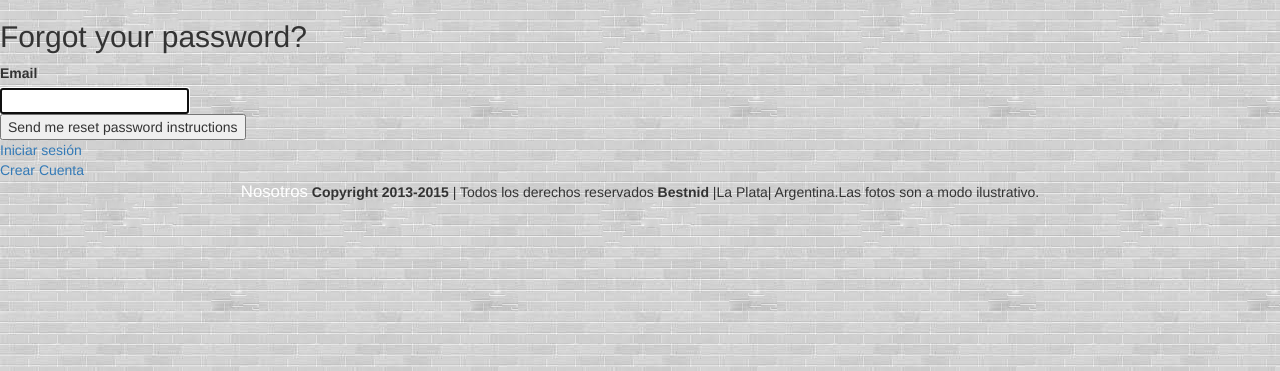
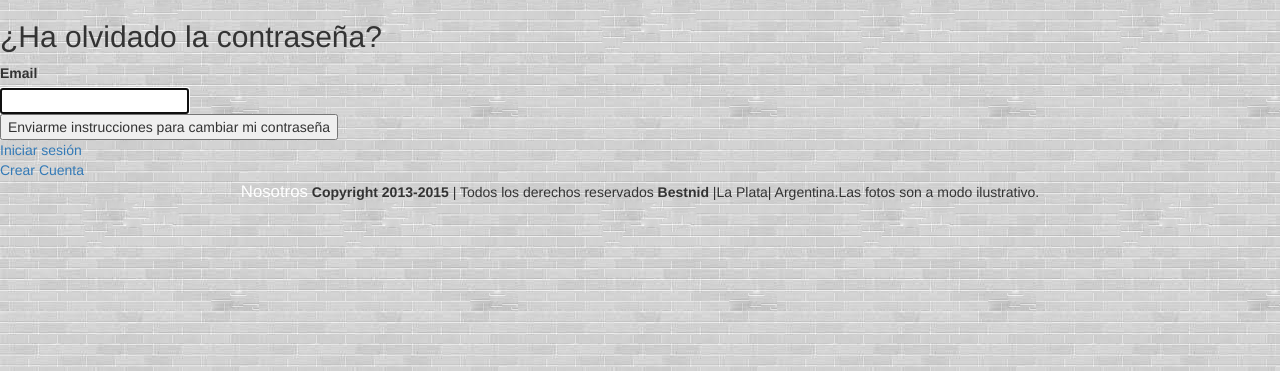
Before and after one commit to fscipo/codifive, a Rails app: page /users/password/new in a window 1280 px wide. Shown: the part 77-448 px from the top of the page. Run offline with Rails 7, Linux system fonts and the light colour scheme; style sheets or scripts are compiled from the project's sources; some libraries are stand-ins or nearby versions.

Commit message:
Problemas de cambios hechos por ber

```diff
--- a/app/views/devise/passwords/new.html.erb
+++ b/app/views/devise/passwords/new.html.erb
@@ -1,4 +1,4 @@
-<h2>Forgot your password?</h2>
+<h2>¿Ha olvidado la contraseña?</h2>
 
 <%= form_for(resource, as: resource_name, url: password_path(resource_name), html: { method: :post }) do |f| %>
   <%= devise_error_messages! %>
@@ -9,7 +9,7 @@
   </div>
 
   <div class="actions">
-    <%= f.submit "Send me reset password instructions" %>
+    <%= f.submit "Enviarme instrucciones para cambiar mi contraseña" %>
   </div>
 <% end %>
 
```
Also changed, not shown: app/views/devise/passwords/edit.html.erb (+4 -4 lines), 1 other file.
